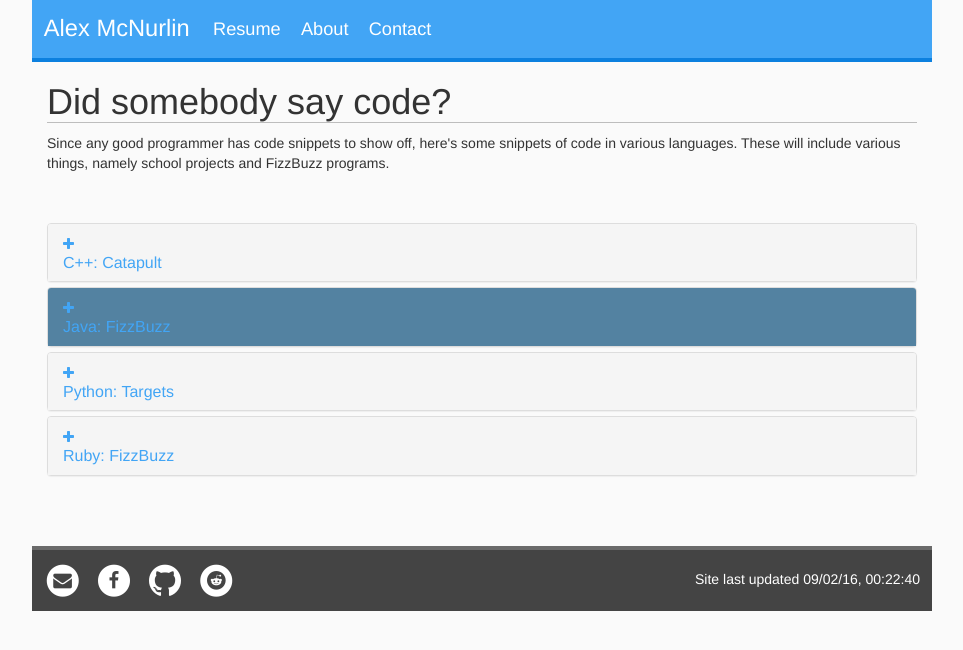
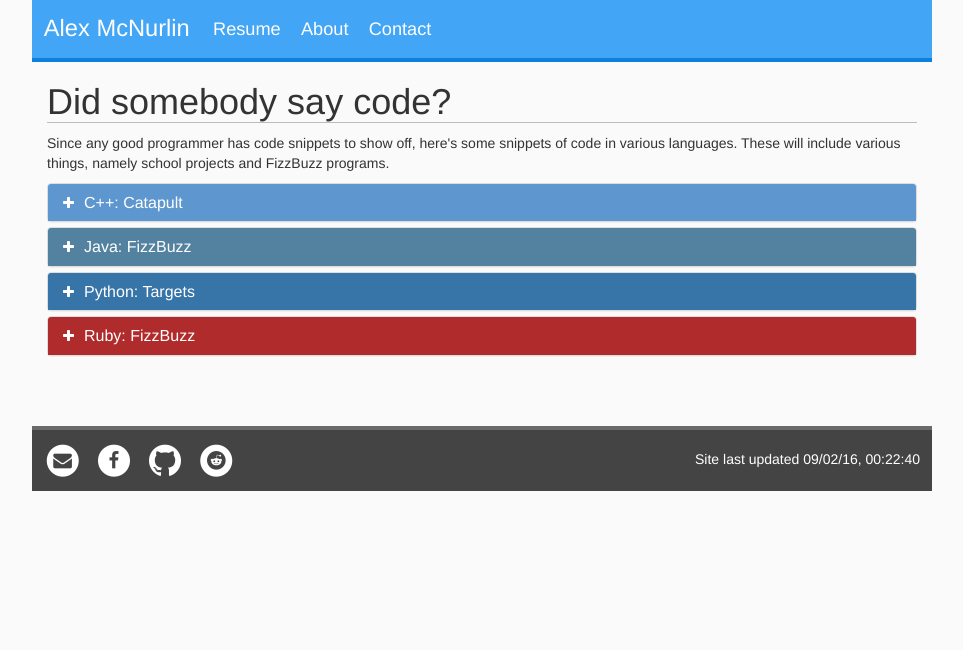
Before and after one commit to alexmcnurlin/alexmcnurlin.github.io, a Jekyll site: the page built from code-snippets.html, in a window 1280 px wide. Shown: the top 650 px of the page, without its empty margins (158-1121 px from the left). Built offline with Jekyll 4.4.1, drawn with Linux system fonts in a browser that asks for light colours; nearby versions of some CDN libraries.

Commit message:
More snippets stuff

```diff
--- a/public/css/code-snippets.sass
+++ b/public/css/code-snippets.sass
@@ -1,12 +1,32 @@
 ---
 ---
 .panel-default
-  margin-top: 50px
+  margin-top: 10px
+
+  a
+    color: inherit
+
+  i
+    float: left
+    margin-right: 10px
+    margin-top: 2px
 
   &> .panel-heading
     &.java
       background-color: #5382A1
       color: #FFF
 
+    &.ruby
+      background-color: #B02B2C
+      color: #FFF
+
+    &.python
+      background-color: #3774A8
+      color: #FFF
+
+    &.c\+\+
+      background-color: #5E97D0
+      color: #FFF
+
 .panel-body pre
   margin-top: 20px
--- /dev/null
+++ b/public/js/collapseIcon.js
@@ -0,0 +1,9 @@
+'use strict';
+$(document).ready(function() {
+
+  $('.collapsed').on('click', function() {
+    // Idk why this isn't working
+      console.log('hello');
+  });
+
+})
```
